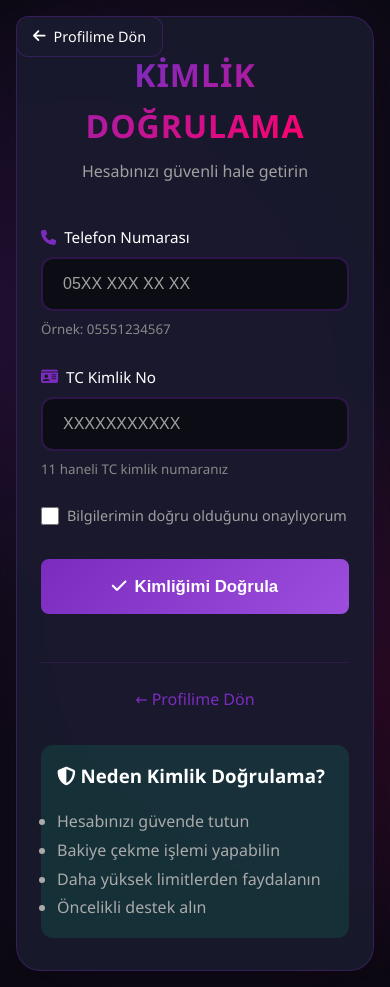
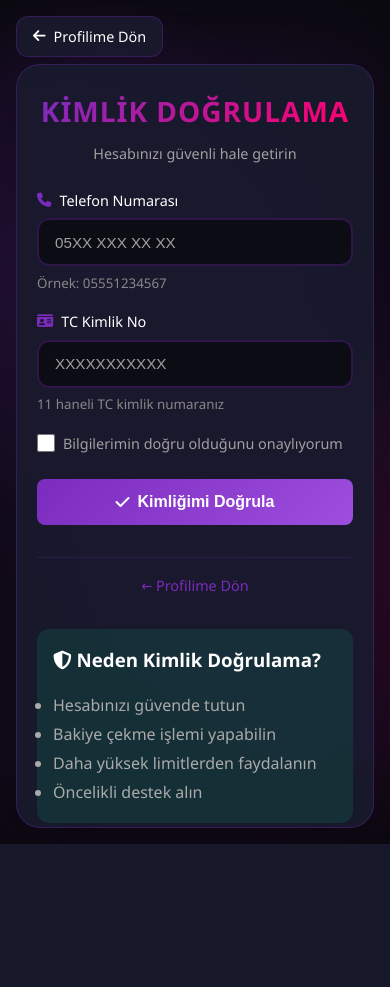
Before and after one commit to reischavo/s2g-game, a Flask app: page /verify in a window 390 px wide. After the commit the page ends 844 px from the top, so only its background shows below. Run offline with Flask 3, Linux system fonts and the light colour scheme; the visitor is signed in with stand-in values (Sample User, id 1); data comes from the database, SQL or seed files in the repository.

Commit message:
Mobil kayıt formu düzeltmesi

```diff
--- a/static/css/auth.css
+++ b/static/css/auth.css
@@ -312,14 +312,48 @@
 @media (max-width: 768px) {
     .auth-container {
         padding: 1rem;
+        align-items: flex-start;
+        padding-top: 4rem;
     }
 
     .auth-box {
-        padding: 2rem 1.5rem;
+        padding: 1.5rem 1.25rem;
+        max-height: calc(100vh - 5rem);
+        overflow-y: auto;
+    }
+
+    .auth-header {
+        margin-bottom: 1.5rem;
     }
 
     .auth-title {
-        font-size: 2rem;
+        font-size: 1.75rem;
+    }
+
+    .auth-subtitle {
+        font-size: 0.9rem;
+    }
+
+    .auth-form {
+        gap: 1rem;
+    }
+
+    .form-group {
+        gap: 0.4rem;
+    }
+
+    .form-group label {
+        font-size: 0.9rem;
+    }
+
+    .form-group input {
+        padding: 0.85rem 1rem;
+        font-size: 0.95rem;
+    }
+
+    .btn-block {
+        padding: 0.9rem;
+        font-size: 1rem;
     }
 
     .back-home {
@@ -333,6 +367,25 @@
         flex-direction: column;
         gap: 0.75rem;
         align-items: flex-start;
+    }
+
+    .auth-divider {
+        margin: 0.75rem 0;
+    }
+
+    .social-login {
+        gap: 0.6rem;
+    }
+
+    .btn-social {
+        padding: 0.85rem;
+        font-size: 0.95rem;
+    }
+
+    .auth-footer {
+        margin-top: 1rem;
+        padding-top: 1rem;
+        font-size: 0.9rem;
     }
 }
 
```
